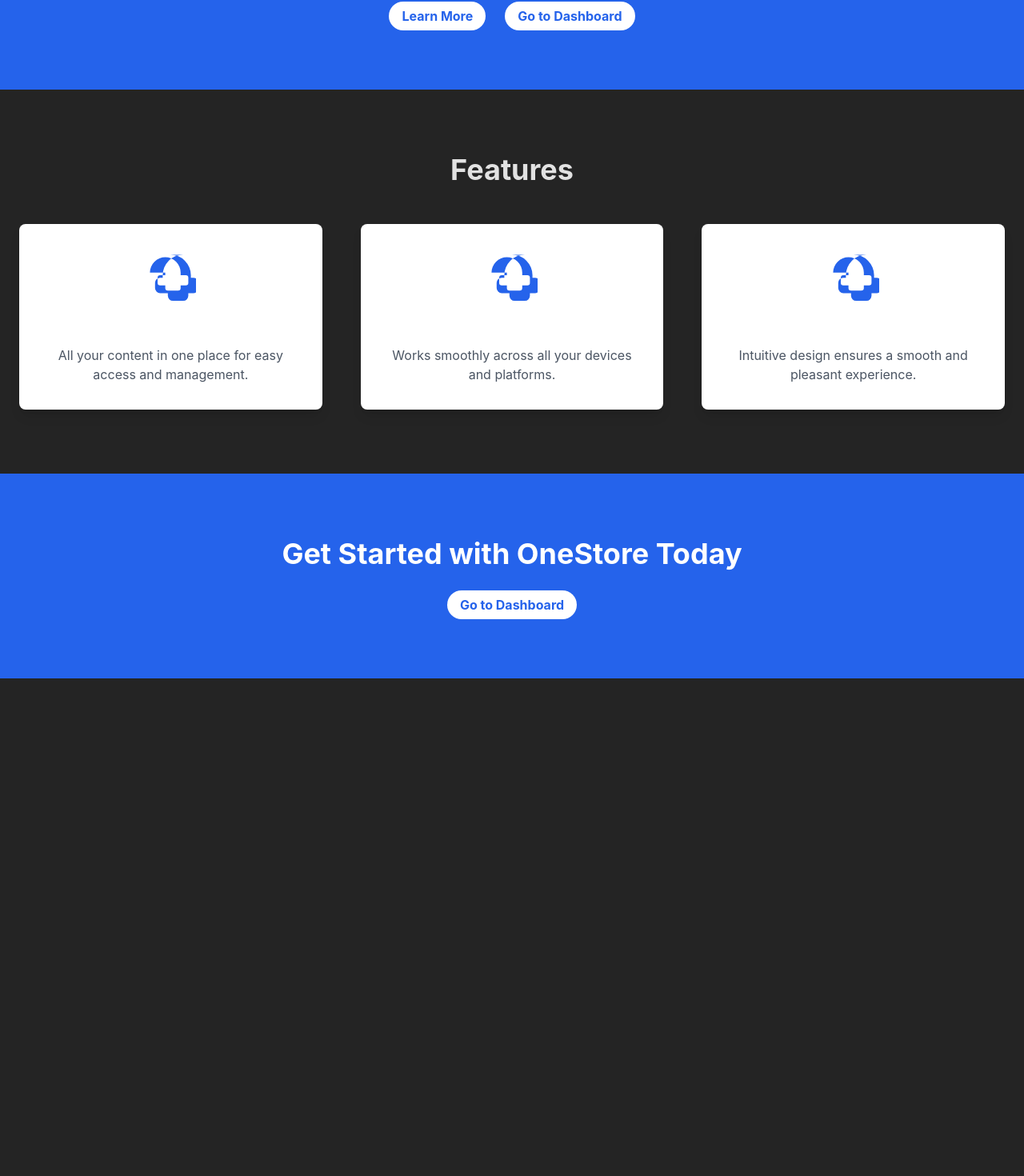
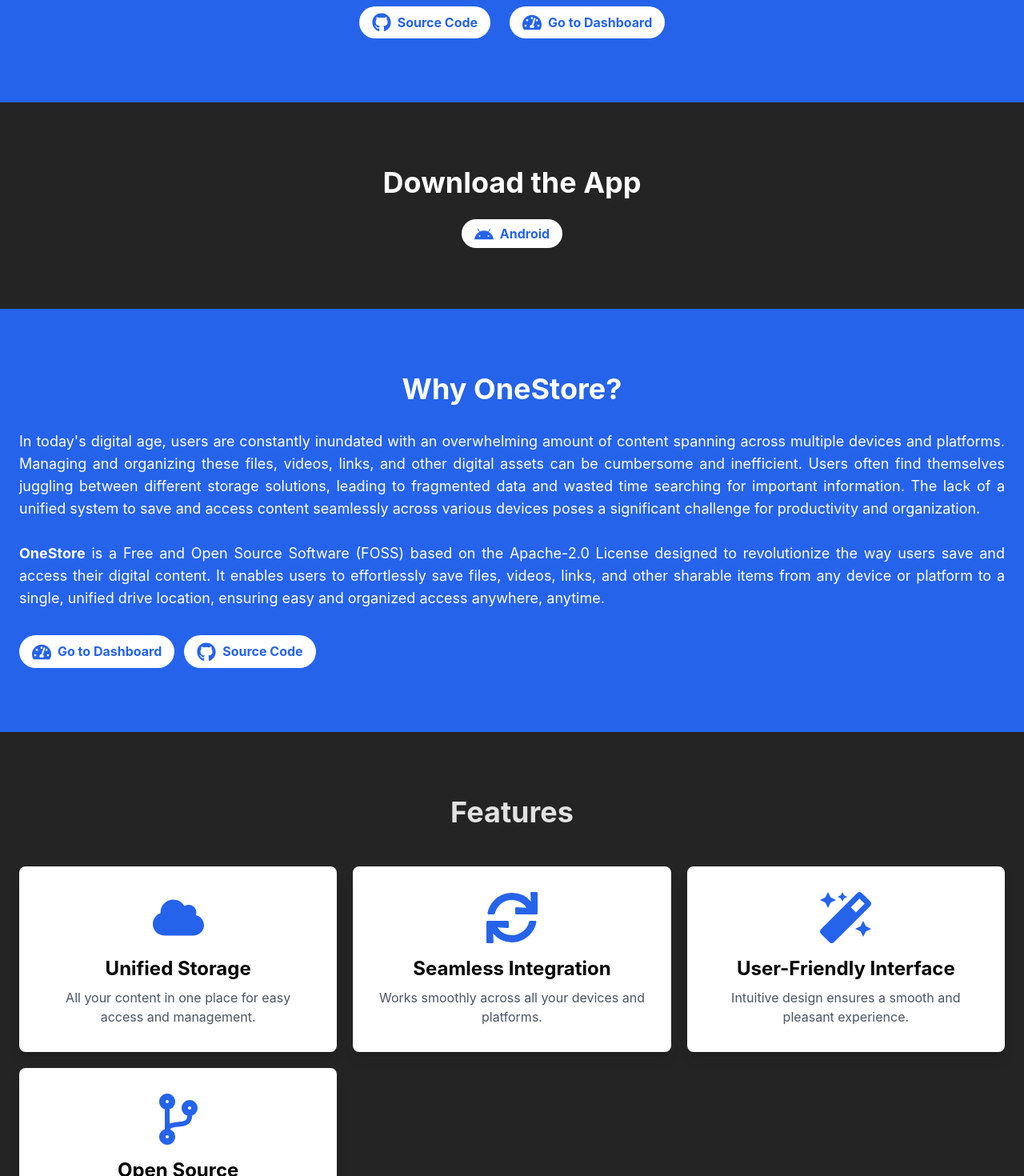
Before and after one commit to Open-One-Store/OneStore, a React (Vite) app in the folder dashboard/: page / in a window 1280 px wide. Shown: the part 192-1662 px from the top of the page at 80% size. Before the commit the page ends 1040 px from the top, so only its background shows below. Built offline with nearby package versions, Linux system fonts and the light colour scheme; no server answers.

Commit message:
Update Landing Page

```diff
--- /dev/null
+++ b/dashboard/src/components/Contributors.jsx
@@ -0,0 +1,55 @@
+import { useEffect, useState } from "react";
+
+const Contributors = () => {
+  const [contributors, setContributors] = useState([]);
+
+  useEffect(() => {
+    const fetchContributors = async () => {
+      try {
+        const response = await fetch(
+          `https://api.github.com/repos/Open-One-Store/OneStore/contributors`
+        );
+        if (!response.ok) {
+          throw new Error("Network response was not ok");
+        }
+        const data = await response.json();
+        setContributors(data);
+      } catch (error) {
+        console.error("Error fetching contributors:", error);
+      }
+    };
+
+    fetchContributors();
+  }, []);
+
+  return (
+    <div className="container mx-auto p-4">
+      <h2 className="text-4xl font-bold text-center mb-12 text-white">
+        Contributors
+      </h2>
+      <div className="grid grid-cols-2 md:grid-cols-4 lg:grid-cols-6 gap-4 w-full items-center">
+        {contributors.map((contributor) => (
+          <a
+            key={contributor.id}
+            href={contributor.html_url}
+            target="_blank"
+            rel="noopener noreferrer"
+            className="flex flex-col w-full items-center p-4 bg-gray-100 rounded-lg shadow-md hover:bg-gray-200"
+          >
+            <img
+              src={contributor.avatar_url}
+              alt={contributor.login}
+              className="w-20 h-20 rounded-full mb-2"
+            />
+            <span className="text-sm font-medium">{contributor.login}</span>
+            <span className="text-xs text-gray-500">
+              Contributions: {contributor.contributions}
+            </span>
+          </a>
+        ))}
+      </div>
+    </div>
+  );
+};
+
+export default Contributors;
--- a/dashboard/src/pages/App.jsx
+++ b/dashboard/src/pages/App.jsx
@@ -1,4 +1,14 @@
+import {
+  FaAndroid,
+  FaCloud,
+  FaCodeBranch,
+  FaGithub,
+  FaMagic,
+  FaSync,
+  FaTachometerAlt,
+} from "react-icons/fa";
 import "./App.css";
+import Contributors from "../components/Contributors";
 
 export default function App() {
   return (
@@ -11,17 +21,76 @@
             Save from anywhere, access from one place.
           </p>
           <a
-            href="#features"
-            className="bg-white mx-3 text-blue-600 font-bold py-2 px-4 rounded-full"
+            href="https://github.com/Open-One-Store/OneStore"
+            target="_blank"
+            className="bg-white inline-flex mx-3 text-blue-600 font-bold py-2 px-4 rounded-full"
           >
-            Learn More
+            <FaGithub className="w-6 h-6 inline-block mr-2" />
+            Source Code
           </a>
           <a
             href="/dashboard"
-            className="bg-white mx-3 text-blue-600 font-bold py-2 px-4 rounded-full"
+            className="bg-white inline-flex mx-3 text-blue-600 font-bold py-2 px-4 rounded-full"
           >
+            <FaTachometerAlt className="w-6 h-6 inline-block mr-2" />
             Go to Dashboard
           </a>
+        </div>
+      </section>
+
+      {/* Download Section */}
+      <section className=" text-white py-20">
+        <div className="container mx-auto px-6 text-center">
+          <h2 className="text-4xl font-bold mb-8">Download the App</h2>
+          <a
+            href="https://github.com/Open-One-Store/OneStore/releases/tag/mobile_app"
+            target="_blank"
+            className="bg-white text-blue-600 font-bold py-2 px-4 rounded-full"
+          >
+            <FaAndroid className="w-6 h-6 inline-block mr-2" />
+            Android
+          </a>
+        </div>
+      </section>
+
+      <section className="bg-blue-600 text-white py-20">
+        <div className="container mx-auto px-6 text-justify">
+          <h2 className="text-4xl font-bold mb-8 text-center">Why OneStore?</h2>
+          <p className="text-lg mb-8">
+            In today&apos;s digital age, users are constantly inundated with an
+            overwhelming amount of content spanning across multiple devices and
+            platforms. Managing and organizing these files, videos, links, and
+            other digital assets can be cumbersome and inefficient. Users often
+            find themselves juggling between different storage solutions,
+            leading to fragmented data and wasted time searching for important
+            information. The lack of a unified system to save and access content
+            seamlessly across various devices poses a significant challenge for
+            productivity and organization.
+            <br />
+            <br />
+            <strong>OneStore</strong> is a Free and Open Source Software (FOSS)
+            based on the Apache-2.0 License designed to revolutionize the way
+            users save and access their digital content. It enables users to
+            effortlessly save files, videos, links, and other sharable items
+            from any device or platform to a single, unified drive location,
+            ensuring easy and organized access anywhere, anytime.
+          </p>
+          <div className="flex gap-3">
+            <a
+              href="/dashboard"
+              className="bg-white text-blue-600 font-bold py-2 px-4 rounded-full"
+            >
+              <FaTachometerAlt className="w-6 h-6 inline-block mr-2" />
+              Go to Dashboard
+            </a>
+            <a
+              href="https://github.com/Open-One-Store/OneStore"
+              className="bg-white text-blue-600 font-bold py-2 px-4 rounded-full"
+            >
+              <FaGithub className="w-6 h-6 inline-block mr-2" />
+              Source Code
+            </a>
+          </div>
         </div>
       </section>
 
@@ -29,32 +98,22 @@
       <section id="features" className="py-20">
         <div className="container mx-auto px-6">
           <h2 className="text-4xl font-bold text-center mb-12">Features</h2>
-          <div className="flex flex-wrap -mx-6">
-            <div className="w-full md:w-1/3 px-6 mb-12 md:mb-0">
+          <div className="grid grid-cols-1 md:grid-cols-3 items-center justify-center gap-5">
+            <div className="w-full mb-12 md:mb-0">
               <div className="bg-white p-8 rounded-lg shadow-lg text-center">
-                <svg
-                  className="w-16 h-16 text-blue-600 mx-auto mb-4"
-                  fill="currentColor"
-                  viewBox="0 0 20 20"
-                >
-                  <path d="M10 2a8 8 0 018 8v1h1a2 2 0 012 2v2a2 2 0 01-2 2h-2v1a2 2 0 01-2 2h-4a2 2 0 01-2-2v-1H6a2 2 0 01-2-2v-2a2 2 0 012-2h1v-1a8 8 0 018-8zM8 9v1H6a1 1 0 00-1 1v2a1 1 0 001 1h2v1a1 1 0 001 1h4a1 1 0 001-1v-1h2a1 1 0 001-1v-2a1 1 0 00-1-1h-2V9a6 6 0 00-12 0z" />
-                </svg>
-                <h3 className="text-2xl font-bold mb-2">Unified Storage</h3>
+                <FaCloud className="w-16 h-16 text-blue-600 mx-auto mb-4" />
+                <h3 className="text-2xl text-black font-bold mb-2">
+                  Unified Storage
+                </h3>
                 <p className="text-gray-600">
                   All your content in one place for easy access and management.
                 </p>
               </div>
             </div>
-            <div className="w-full md:w-1/3 px-6 mb-12 md:mb-0">
+            <div className="w-full mb-12 md:mb-0">
               <div className="bg-white p-8 rounded-lg shadow-lg text-center">
-                <svg
-                  className="w-16 h-16 text-blue-600 mx-auto mb-4"
-                  fill="currentColor"
-                  viewBox="0 0 20 20"
-                >
-                  <path d="M10 2a8 8 0 018 8v1h1a2 2 0 012 2v2a2 2 0 01-2 2h-2v1a2 2 0 01-2 2h-4a2 2 0 01-2-2v-1H6a2 2 0 01-2-2v-2a2 2 0 012-2h1v-1a8 8 0 018-8zM8 9v1H6a1 1 0 00-1 1v2a1 1 0 001 1h2v1a1 1 0 001 1h4a1 1 0 001-1v-1h2a1 1 0 001-1v-2a1 1 0 00-1-1h-2V9a6 6 0 00-12 0z" />
-                </svg>
-                <h3 className="text-2xl font-bold mb-2">
+                <FaSync className="w-16 h-16 text-blue-600 mx-auto mb-4" />
+                <h3 className="text-2xl text-black font-bold mb-2">
                   Seamless Integration
                 </h3>
                 <p className="text-gray-600">
@@ -62,16 +121,10 @@
                 </p>
               </div>
             </div>
-            <div className="w-full md:w-1/3 px-6 mb-12 md:mb-0">
+            <div className="w-full mb-12 md:mb-0">
               <div className="bg-white p-8 rounded-lg shadow-lg text-center">
-                <svg
-                  className="w-16 h-16 text-blue-600 mx-auto mb-4"
-                  fill="currentColor"
-                  viewBox="0 0 20 20"
-                >
-                  <path d="M10 2a8 8 0 018 8v1h1a2 2 0 012 2v2a2 2 0 01-2 2h-2v1a2 2 0 01-2 2h-4a2 2 0 01-2-2v-1H6a2 2 0 01-2-2v-2a2 2 0 012-2h1v-1a8 8 0 018-8zM8 9v1H6a1 1 0 00-1 1v2a1 1 0 001 1h2v1a1 1 0 001 1h4a1 1 0 001-1v-1h2a1 1 0 001-1v-2a1 1 0 00-1-1h-2V9a6 6 0 00-12 0z" />
-                </svg>
-                <h3 className="text-2xl font-bold mb-2">
+                <FaMagic className="w-16 h-16 text-blue-600 mx-auto mb-4" />
+                <h3 className="text-2xl text-black font-bold mb-2">
                   User-Friendly Interface
                 </h3>
                 <p className="text-gray-600">
@@ -79,8 +132,23 @@
                 </p>
               </div>
             </div>
+            <div className="w-full mb-12 md:mb-0">
+              <div className="bg-white p-8 rounded-lg shadow-lg text-center">
+                <FaCodeBranch className="w-16 h-16 text-blue-600 mx-auto mb-4" />
+                <h3 className="text-2xl text-black font-bold mb-2">
+                  Open Source
+                </h3>
+                <p className="text-gray-600">
+                  Free and open-source software with a Apache-2.0 License.
+                </p>
+              </div>
+            </div>
           </div>
         </div>
+      </section>
+
+      <section className=" text-black py-20">
+        <Contributors />
       </section>
 
       {/* Call to Action Section */}
@@ -91,9 +159,18 @@
           </h2>
           <a
             href="/dashboard"
-            className="bg-white text-blue-600 font-bold py-2 px-4 rounded-full"
+            className="bg-white inline-flex text-blue-600 font-bold py-2 px-4 rounded-full mx-3"
           >
+            <FaTachometerAlt className="w-6 h-6 inline-block mr-2" />
             Go to Dashboard
+          </a>
+          <a
+            href="https://github.com/Open-One-Store/OneStore"
+            target="_blank"
+            className="bg-white inline-flex text-blue-600 font-bold py-2 px-4 rounded-full mx-3"
+          >
+            <FaGithub className="w-6 h-6 inline-block mr-2" />
+            Source Code
           </a>
         </div>
       </section>
```
